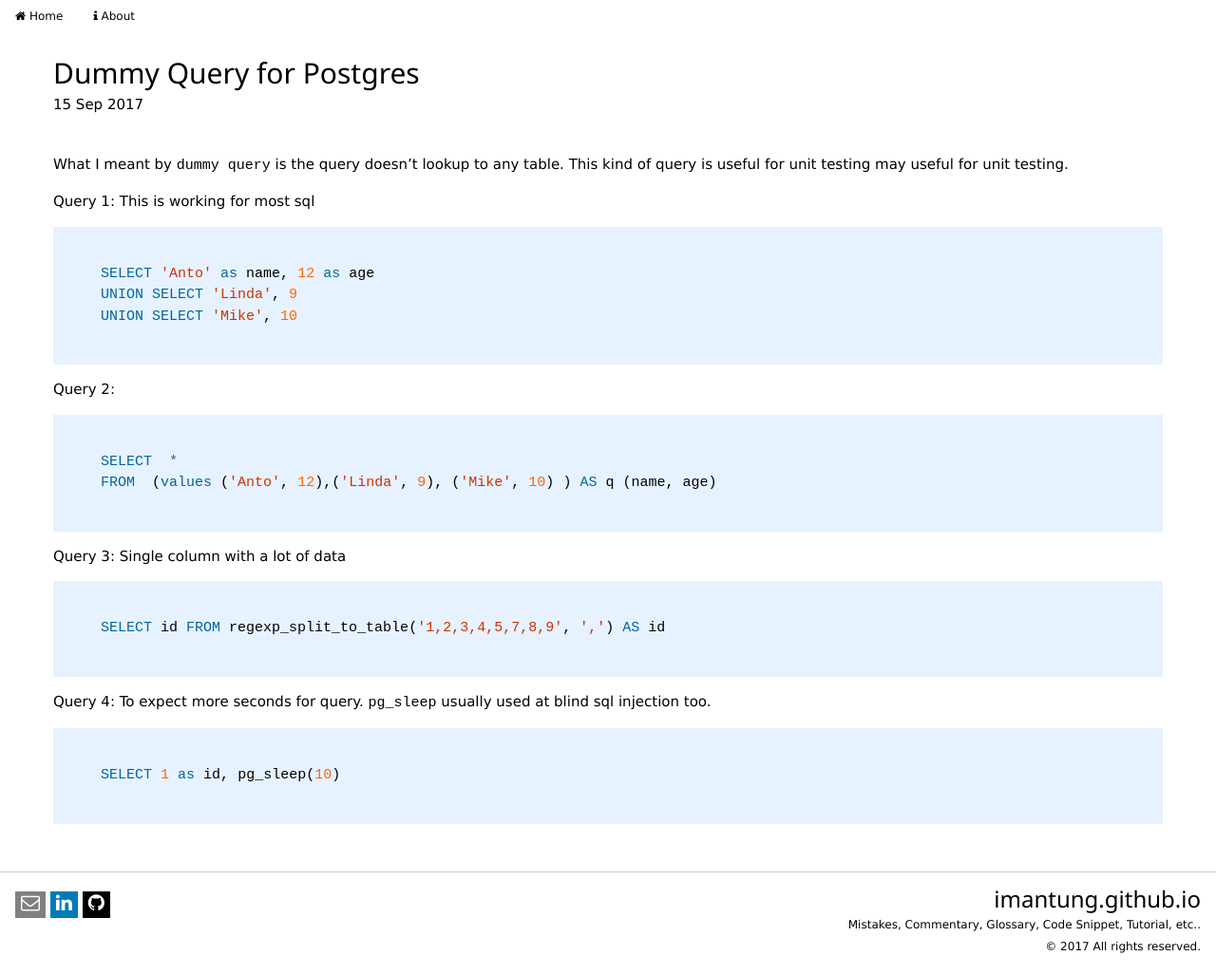
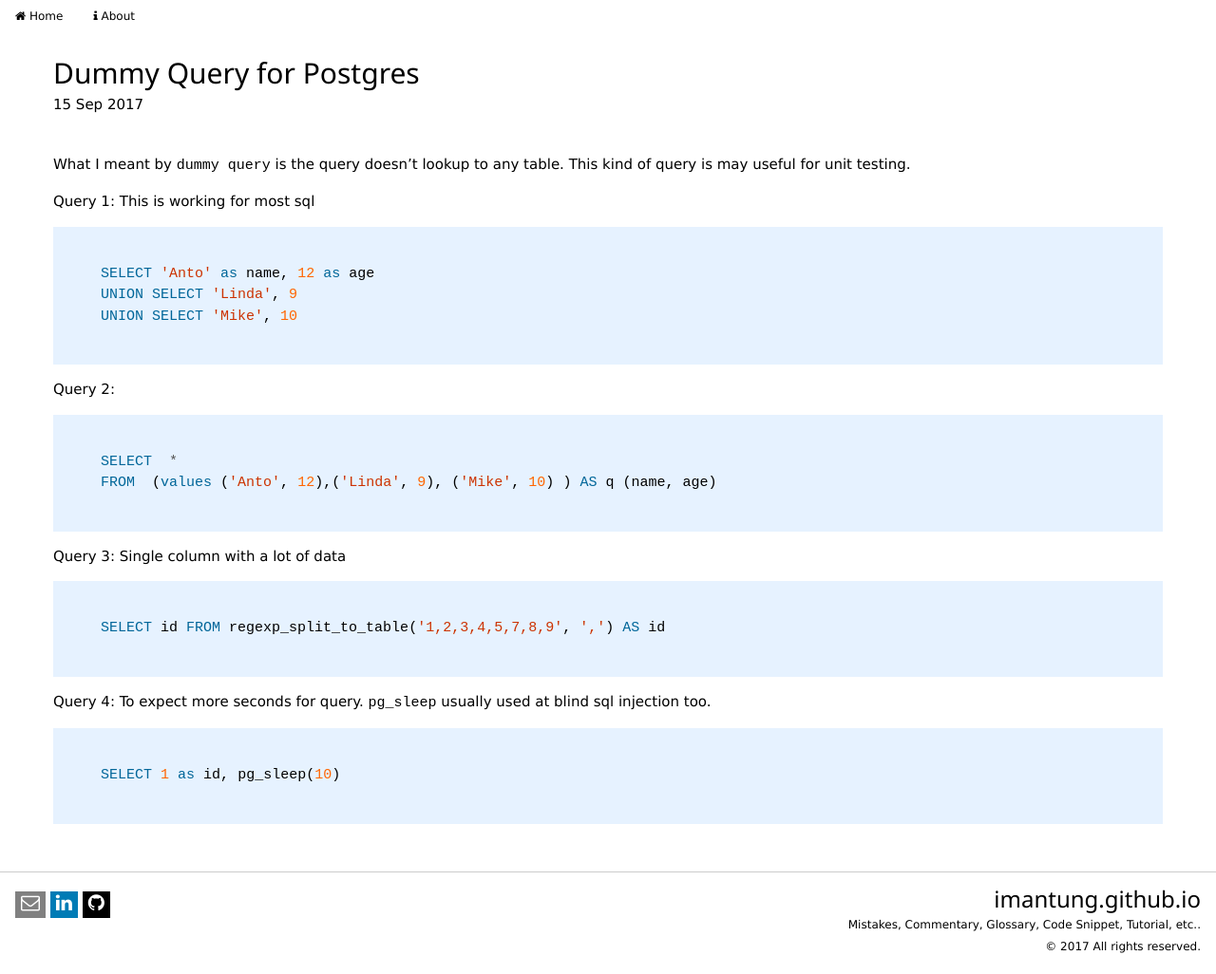
Before and after one commit to imantung/imantung.github.io, a Jekyll site: the page built from _posts/2017-09-15-postgres-dummy-query.md, in a window 1280 px wide. Shown: the whole page at 95% size. Built offline with Jekyll 4.4.1, drawn with Linux system fonts in a browser that asks for light colours.

Commit message:
fix typo

```diff
--- a/_posts/2017-09-15-postgres-dummy-query.md
+++ b/_posts/2017-09-15-postgres-dummy-query.md
@@ -6,7 +6,7 @@ tags: ["postgres"]
 ---
 
 
-What I meant by `dummy query` is the query doesn't lookup to any table. This kind of query is useful for unit testing may useful for unit testing.
+What I meant by `dummy query` is the query doesn't lookup to any table. This kind of query is may useful for unit testing.
 
 
 
```
